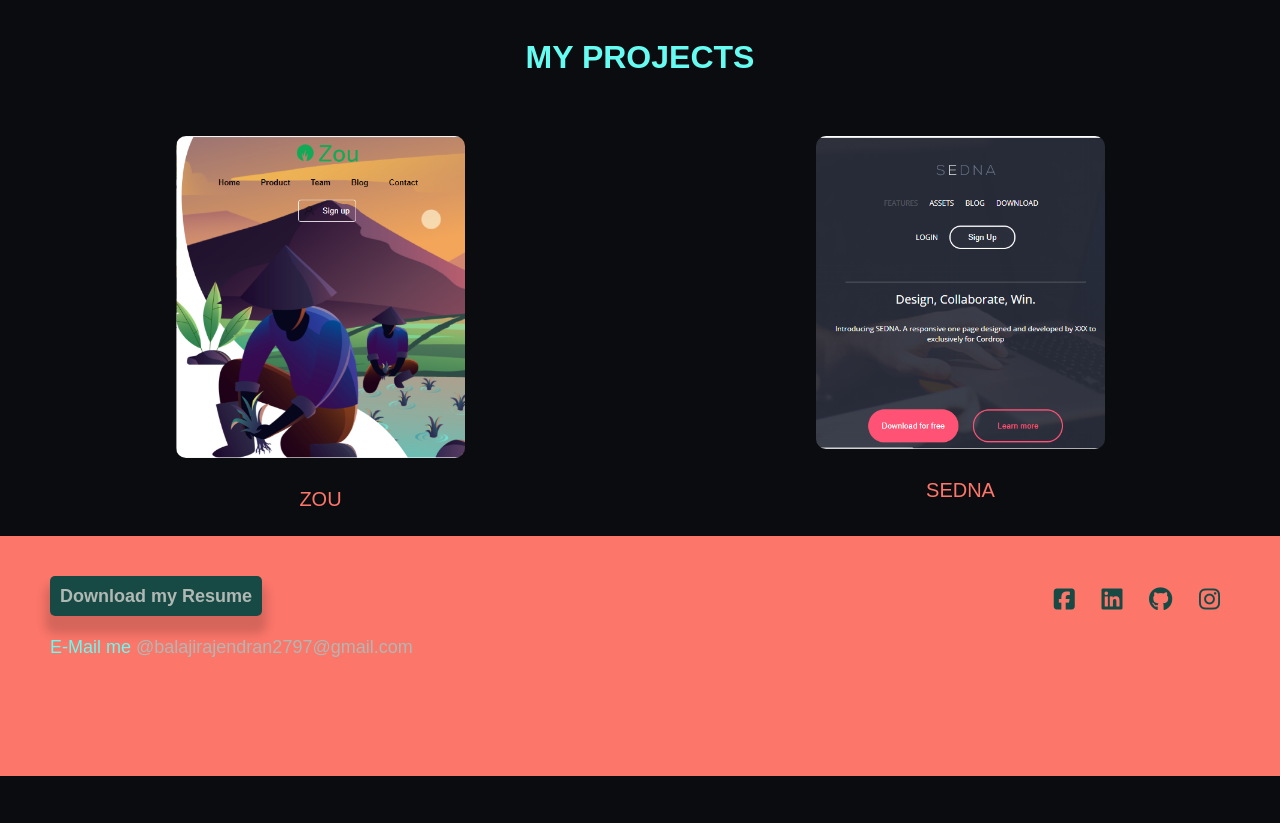
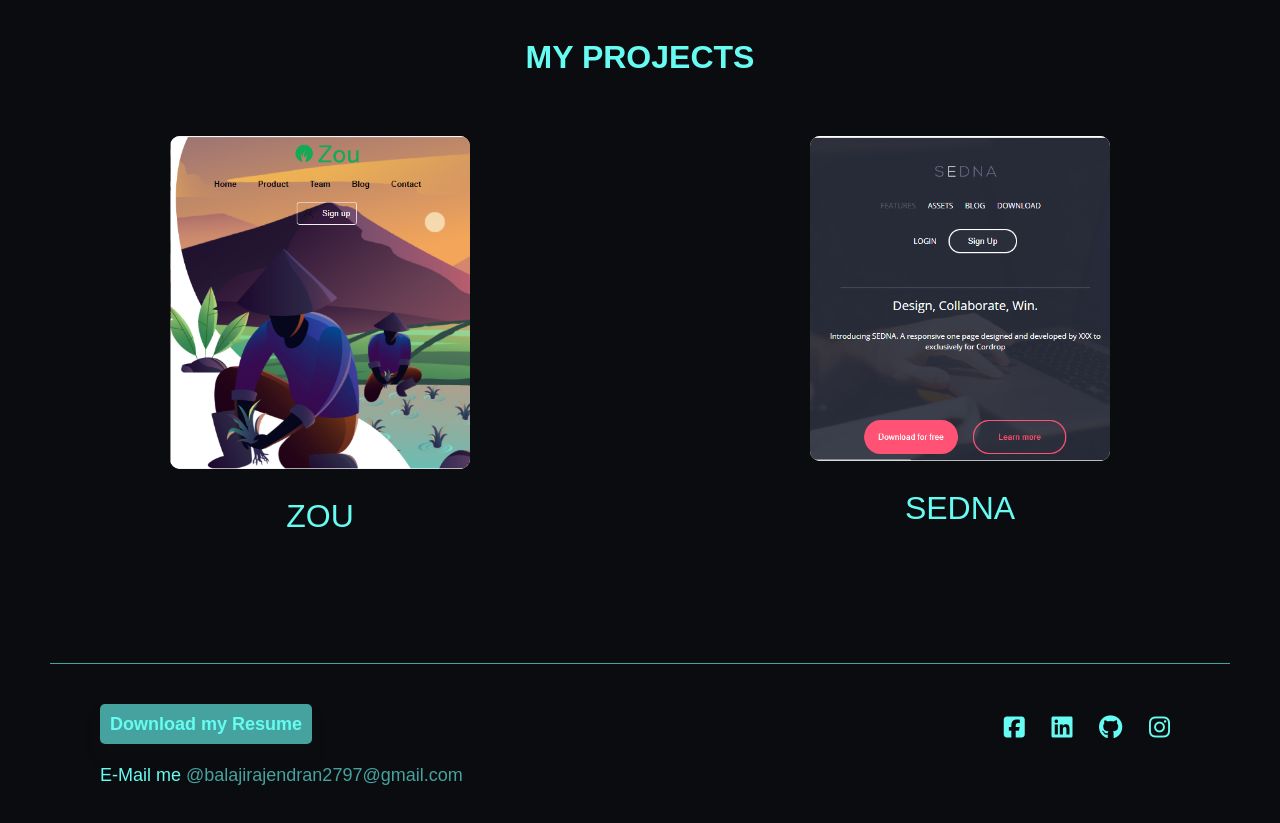
Before and after one commit to balajiRajendran97/port, a plain HTML site: page index.html in a window 1280 px wide. Shown: the part 2120-2943 px from the top of the page. Before the commit the page ends 2896 px from the top, so only its background shows below. Drawn offline with Linux system fonts and the light colour scheme.

Commit message:
Changed BG color, font color and some divs

```diff
--- a/css/style.css
+++ b/css/style.css
@@ -226,6 +226,7 @@ header{
     display: flex;
     flex-wrap:wrap;
     justify-content:space-around;
+    margin-bottom: 100px;;
 }
 .projects h3{
     width:100%;
@@ -233,15 +234,24 @@ header{
     margin:40px 0;
 }
 
-.proj-1{
+.proj-content{
     text-align: center;
     margin:20px 0;
 }
 
+.proj-1{
+    position: relative;
+    overflow: hidden;
+    box-sizing: border-box;
+    width:300px;
+    border-radius: 10px;
+    background-color: antiquewhite;
+}
+
 .proj-1 img{
-    border-radius: 10px;
     transition:0.3s all;
-    max-width: 60%;
+    max-width: 100%;
+    vertical-align: top;
 }
 
 .proj-1:hover img{
@@ -250,19 +260,20 @@ header{
 }
 
 
-.proj-1 p{
+.proj-content p{
     margin-top:20px;
-    font-size:20px;
+    font-size:2rem;
     text-transform: uppercase;
-    font-size:800;
     line-height:1.7;
-    color:rgb(252, 118, 106);
+    color:#66fcf1;
 }
 
 footer{
-    background-color: rgb(252, 118, 106);
+    background-color: #0b0c10;
     height:30vh;
     padding:50px 50px 0;
+    margin:0 50px;
+    border-top:1px solid #45a29e;
 }
 
 .footer-left{
@@ -272,29 +283,31 @@ footer{
 .resume{
     font-size:18px;
     font-weight:bold;
-    color:#b0b8b4ff;
+    color:#66fcf1   ;
     border:none;
     border-radius:5px;
     padding:10px;
-    background-color:#184a45ff;
+    background-color:#45a29e;
     box-shadow: 0 13px 10px 5px #1414142a;
-}
-
-.footer-left a{
-    color:#b0b8b4ff;
 }
 
 .footer-left p{
     margin:30px 0;
     font-size:18px;
+    color:#66fcf1;
 }
+
+.footer-left p a{
+    color:#45a29e;
+}
+
 .social-medias{
     float:right;
     font-size:1.5rem;
 }
 
 .social-medias i{
-    color: #184a45ff;
+    color:#66fcf1;
     margin:0 10px;
 }
 
--- a/index.html
+++ b/index.html
@@ -106,16 +106,21 @@
 
         <section id="prj" class="projects">
             <h3>MY PROJECTS</h3>
-
-            <div class="proj-1">
-                <a href="./resource/Projects/Zou/index.html" target="_blank"><img src="./img/zou.png" alt=""></a>
+            <div class="proj-content">
+                <div class="proj-1">
+                    <a href="./resource/Projects/Zou/index.html" target="_blank"><img src="./img/zou.png" alt=""></a>
+                </div>
                 <p>Zou</p>
             </div>
 
-            <div class="proj-1">
-                <a href="./resource/Projects/Sedna/sedna.html" target="_blank"><img src="./img/Sedna.PNG" alt=""></a>
-                <p>Sedna</p>
+            <div class="proj-content">
+                <div class="proj-1">
+                    <a href="./resource/Projects/Sedna/sedna.html" target="_blank"><img src="./img/Sedna.PNG" alt=""></a>
+                </div>
+                <p>SEDNA</p>
             </div>
+
+
 
         </section>
 
```
